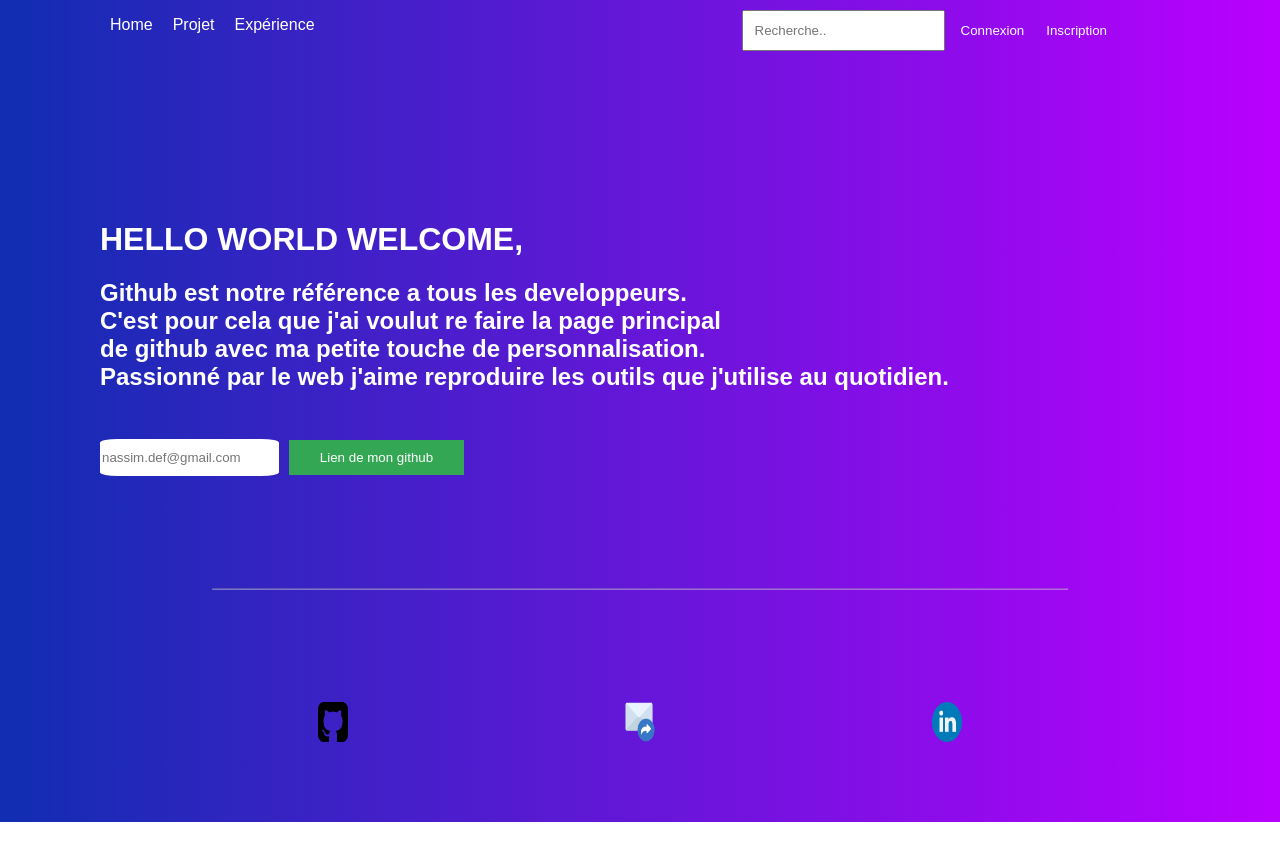
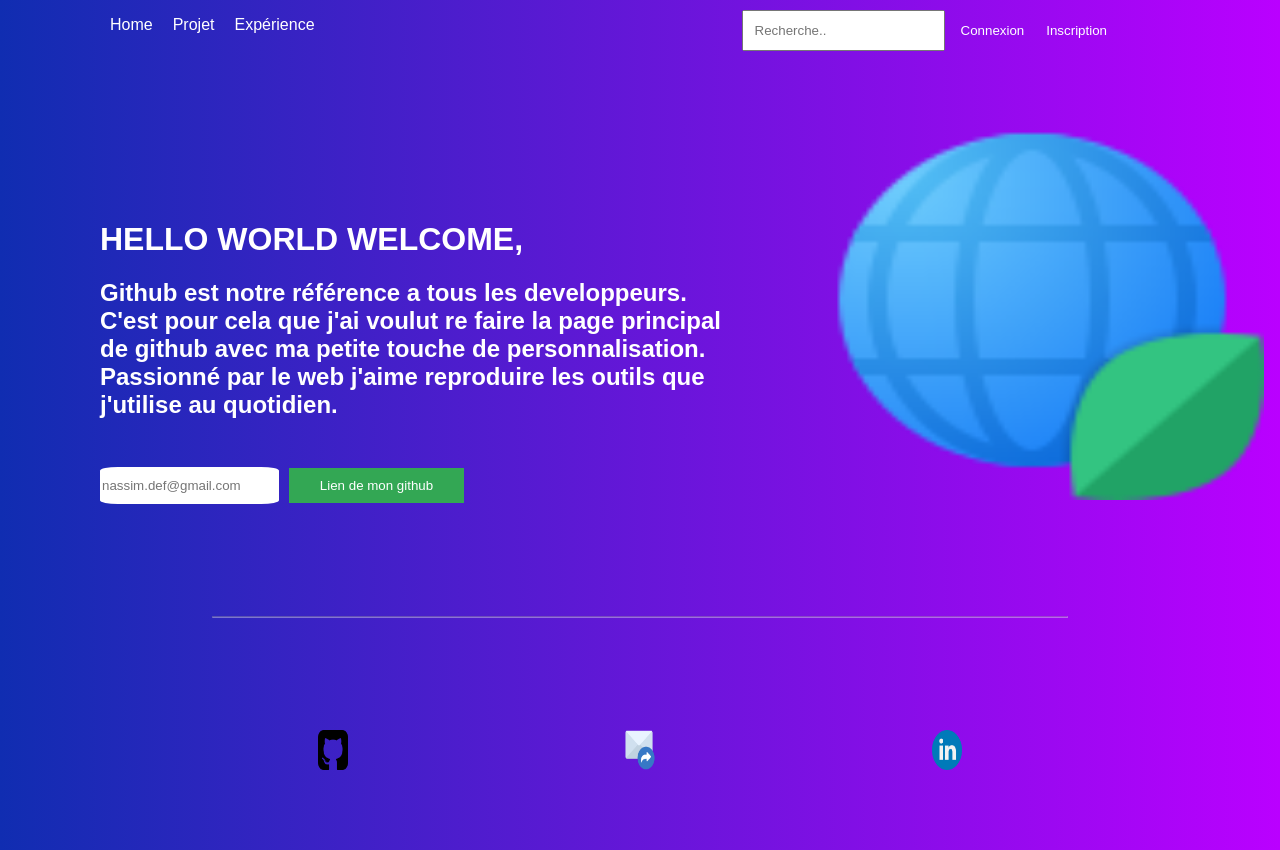
Before and after one commit to Deflandrenassim/Clone-github, a Vue app: page / in a window 1280 px wide. Before the commit the page ends 822 px from the top, so only its background shows below. Built offline with nearby package versions, Linux system fonts and the light colour scheme; the HTML template or start-up script is replaced by a standard one.

Commit message:
add the image world

```diff
--- a/src/App.vue
+++ b/src/App.vue
@@ -2,9 +2,8 @@
   <div class="home">
     <Header />
     <World />
-    <div class="footer">
-      <Footer />
-    </div>
+    <Footer />
+
   </div>
 </template>
 
@@ -12,13 +11,14 @@
 import Header from './components/Header.vue'
 import World from './components/World.vue'
 import Footer from './components/Footer.vue'
+
 export default {
   name: 'App',
   components: {
     Header,
     World,
-    Footer,
-  }
+    Footer
+}
 }
 </script>
 
--- a/src/components/Footer.vue
+++ b/src/components/Footer.vue
@@ -1,12 +1,15 @@
 <template>
   <div>
+
       <hr  class="hr"/>
+
     <div class="container">
       <img class="image" src="@/assets/github.png" alt=" git hub "  />
        <img class="image" src="@/assets/mail.png" alt=" mail" />
       <img class="image" src="@/assets/linkedin.png" alt=" linkedin" />
 
     </div>
+
   </div>
 </template>
 
@@ -33,4 +36,5 @@ export default {
     height: 40px;
     width: 30px;
 }
+
 </style>
--- a/src/components/World.vue
+++ b/src/components/World.vue
@@ -5,13 +5,17 @@
       Github est notre référence a tous les developpeurs. <br />
       C'est pour cela que j'ai voulut re faire la page principal <br> de github avec
       ma petite touche de personnalisation. <br />Passionné par le web j'aime
-      reproduire les outils que j'utilise au quotidien.
+      reproduire les outils que <br> j'utilise au quotidien.
     </h2>
 
     <div class="information">
       <input type="text" class="search" placeholder="nassim.def@gmail.com" />
       <button class="lien-github">Lien de mon github </button>
     </div>
+
+     <div class="images-p">
+    <img class="imagesToy" src="@/assets/terre.png" alt="Toy Story "  />
+      </div>
   </div>
 
 </template>
@@ -56,4 +60,12 @@ export default {
 .lien-github:hover{
   background-color:#2a9e4b;
 }
+.images-p{
+  position: absolute;
+  top: 100px; left: 800px;
+}
+.imagesToy{
+  height: 25rem;
+  width: 29em;
+}
 </style>
```
Also changed, not shown: src/assets/terre.png (added).
